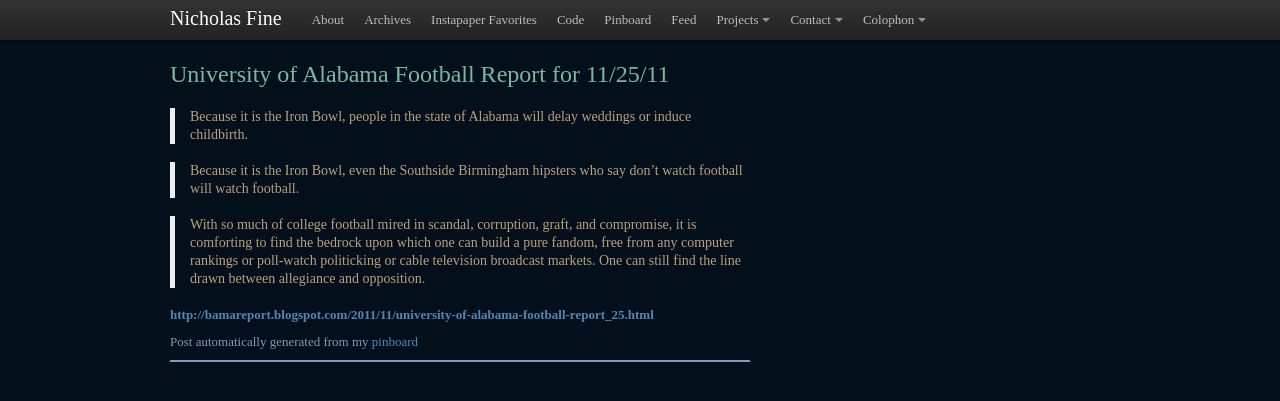
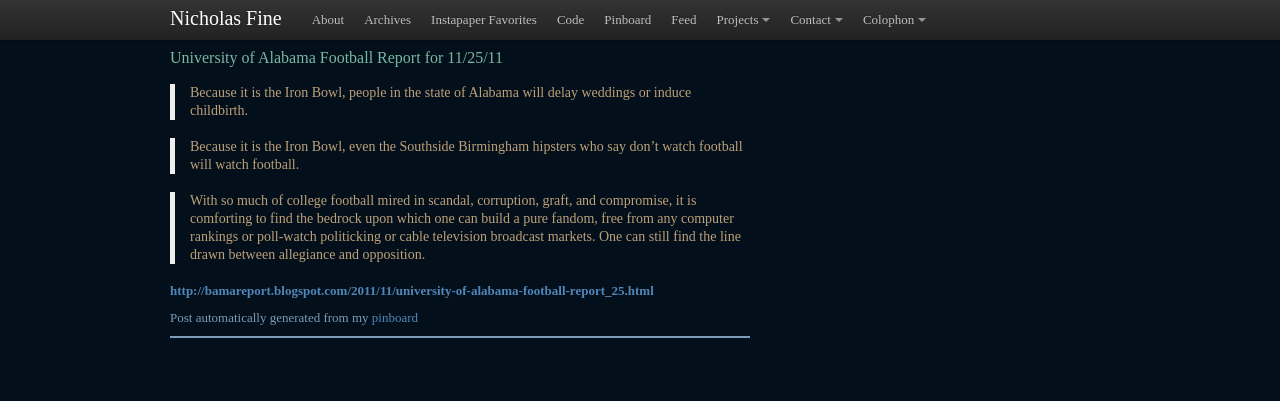
Before and after one commit to yrgoldteeth/yrgoldteeth.github.com, a Jekyll site: the page built from _posts/2011-11-26-bamareport.blogspot.com-from-pinboard.markdown, in a window 1280 px wide. Shown: the top 401 px of the page. Built offline with Jekyll 4.4.1, drawn with Linux system fonts in a browser that asks for light colours; nearby versions of some CDN libraries; some web fonts are replaced; Markdown is read by kramdown in place of the engine named in the settings.

Commit message:
header fix

```diff
--- a/_posts/2011-11-26-bamareport.blogspot.com-from-pinboard.markdown
+++ b/_posts/2011-11-26-bamareport.blogspot.com-from-pinboard.markdown
@@ -3,7 +3,7 @@ layout: post
 title: University of Alabama Football Report for 11/25/11
 ---
 
-## {{ page.title }}
+#### {{ page.title }}
 
 > Because it is the Iron Bowl, people in the state of Alabama will delay weddings or induce childbirth.
 
```
